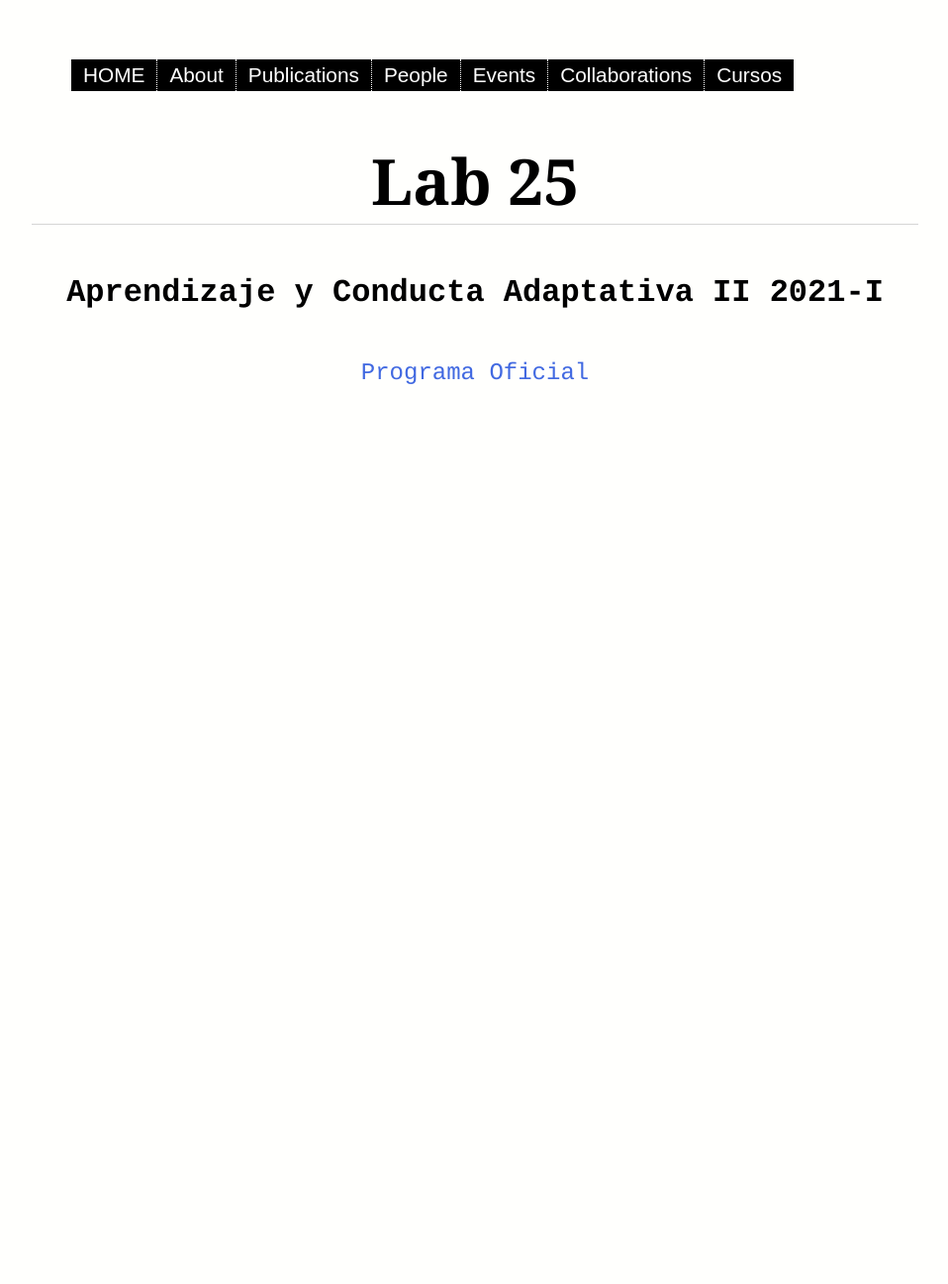
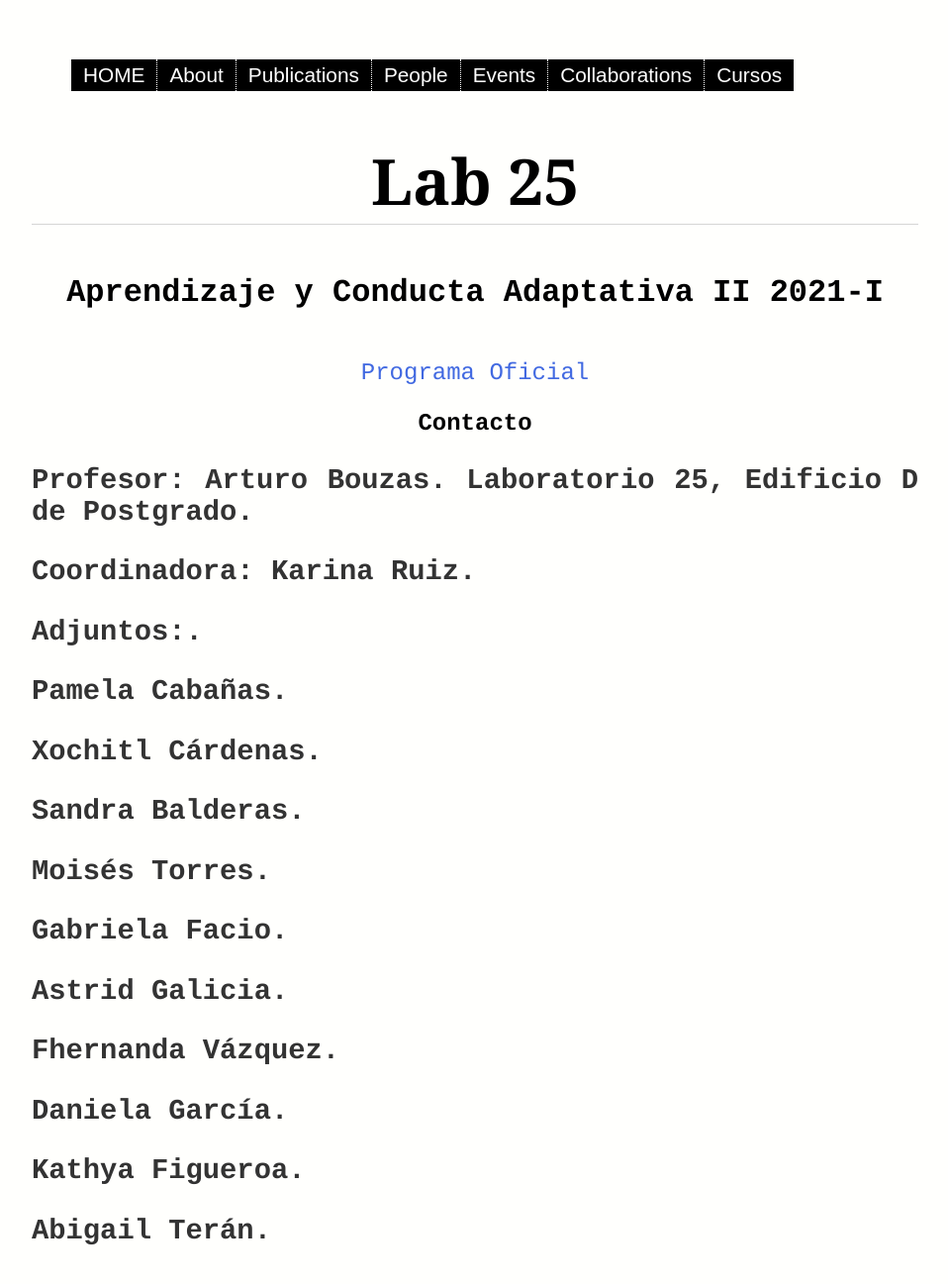
Before and after one commit to BouzasLab25/bouzaslab25.github.io, a Jekyll site: the page built from cursos/ACA II.html, in a window 1280 px wide and 1400 px high. Shown: the top 1297 px of the window at 99% size, without its empty margins (160-1118 px from the left). Built offline with Jekyll 4.4.1, drawn with Linux system fonts in a browser that asks for light colours.

Commit message:
Update ACA II.html

```diff
--- a/cursos/ACA II.html
+++ b/cursos/ACA II.html
@@ -8,3 +8,18 @@
  <p>
  <a class='link' href="/documents/Programa oficial ACAII 2021-I.pdf" target="_blank"> Programa Oficial</a>
  </p>
+
+<h2>Contacto<h2>
+ <p class = 'text'> Profesor: Arturo Bouzas. Laboratorio 25, Edificio D de Postgrado. </p>
+ <p class = 'text'> Coordinadora: Karina Ruiz. </p>
+ <p class = 'text'> Adjuntos:. </p>
+ <p class = 'text'> Pamela Cabañas. </p>
+ <p class = 'text'> Xochitl Cárdenas. </p>
+ <p class = 'text'> Sandra Balderas. </p>
+ <p class = 'text'> Moisés Torres. </p>
+ <p class = 'text'> Gabriela Facio. </p>
+ <p class = 'text'> Astrid Galicia. </p>
+ <p class = 'text'> Fhernanda Vázquez. </p>
+ <p class = 'text'> Daniela García. </p>
+ <p class = 'text'> Kathya Figueroa. </p>
+ <p class = 'text'> Abigail Terán. </p>
```
